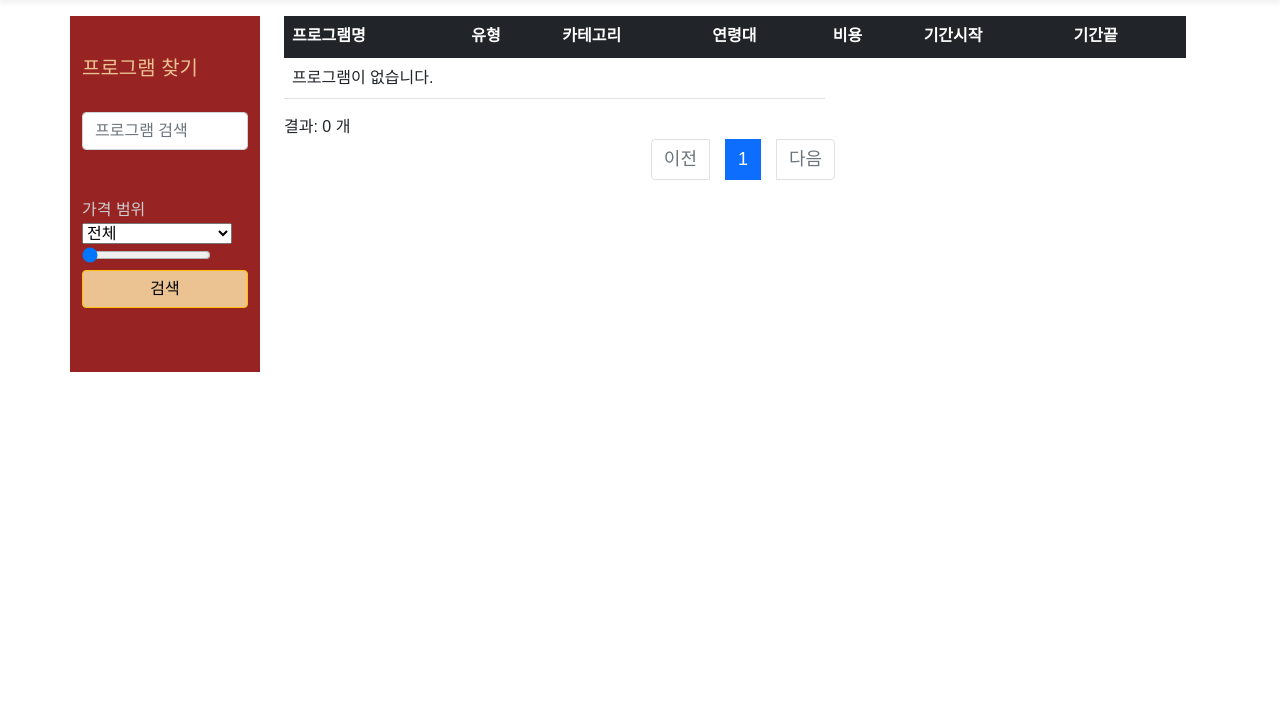
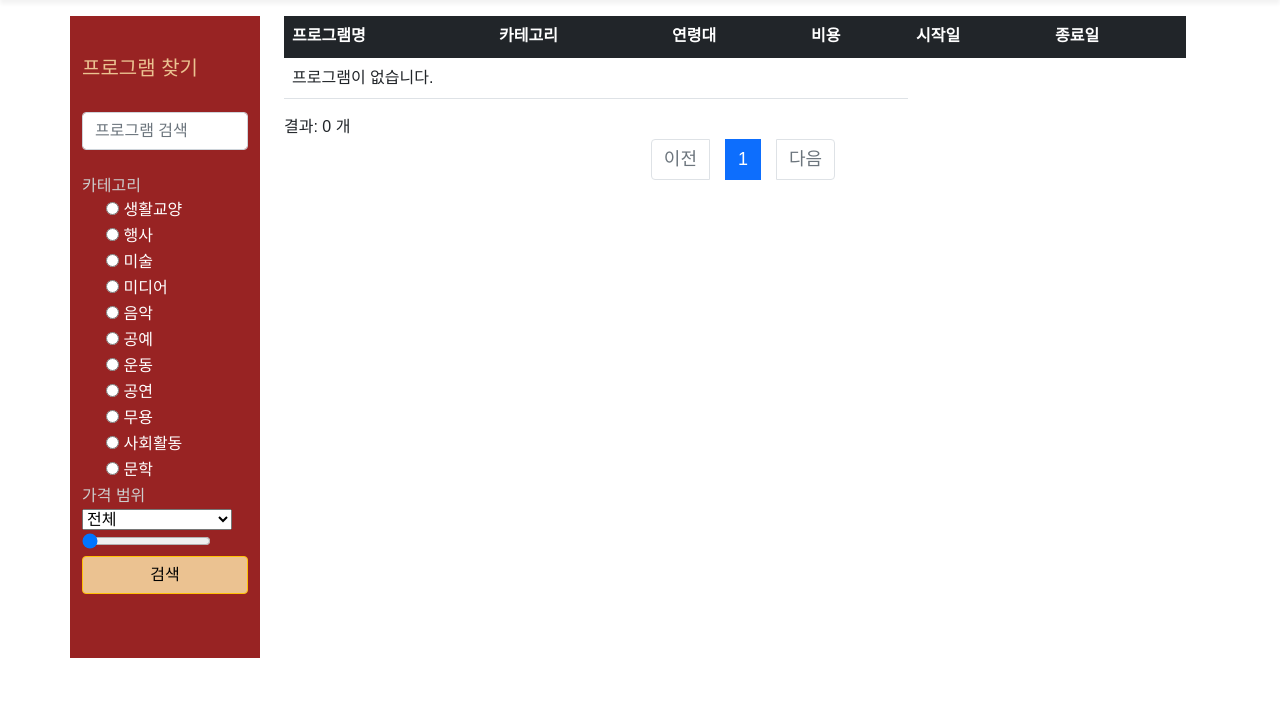
Before and after one commit to hwamminaa/manam, a Django app: page /program/search/ in a window 1280 px wide. Shown: the part 95-800 px from the top of the page. Run offline with Django 4.2, Linux system fonts and the light colour scheme; data that the repository does not hold is empty; some libraries are stand-ins or nearby versions; some web fonts are replaced.

Commit message:
라디오버튼까지 완료 08/26

```diff
--- a/templates/program/program_search.html
+++ b/templates/program/program_search.html
@@ -20,19 +20,56 @@
                   <input class="form-control" type="text" placeholder="프로그램 검색" aria-label="Search" name="b" value="{{b}}">
                   <br>
                   <!--카테고리필터-->
-                  {% for g in category_list %}
+                  <label for="customRange3" style="color: #CDCDCD">카테고리</label>
                   <div class="form-check form-check-inline">
-                      <input class="form-check-input" type="checkbox" id="inlineCheckbox3" name="f", value={{g}}>
-                      <class class="form-check-label" for="inlineCheckbox5" style="color: white">{{g}}</class>
+                      <input class="form-radio-input" type="radio" id="customRadio1" name="f", value="생활교양">
+                      <label class="form-radio-label" for="customRadio1" style="color: white">생활교양</label>
+                  </div>
+                  <div class="form-check form-check-inline">
+                      <input class="form-radio-input" type="radio" id="customRadio2" name="f", value="행사">
+                      <label class="form-radio-label" for="customRadio2" style="color: white">행사</label>
+                  </div>
+                  <div class="form-check form-check-inline">
+                      <input class="form-radio-input" type="radio" id="customRadio3" name="f", value="미술">
+                      <label class="form-radio-label" for="customRadio3" style="color: white">미술</label>
+                  </div>
+                  <div class="form-check form-check-inline">
+                      <input class="form-radio-input" type="radio" id="customRadio4" name="f", value="미디어">
+                      <label class="form-radio-label" for="customRadio4" style="color: white">미디어</label>
+                  </div>
+                  <div class="form-check form-check-inline">
+                      <input class="form-radio-input" type="radio" id="customRadio5" name="f", value="음악">
+                      <label class="form-radio-label" for="customRadio5" style="color: white">음악</label>
+                  </div>
+                  <div class="form-check form-check-inline">
+                      <input class="form-radio-input" type="radio" id="customRadio6" name="f", value="공예">
+                      <label class="form-radio-label" for="customRadio6" style="color: white">공예</label>
+                  </div>
+                  <div class="form-check form-check-inline">
+                      <input class="form-radio-input" type="radio" id="customRadio7" name="f", value="운동">
+                      <label class="form-radio-label" for="customRadio7" style="color: white">운동</label>
+                  </div>
+                  <div class="form-check form-check-inline">
+                      <input class="form-radio-input" type="radio" id="customRadio8" name="f", value="공연">
+                      <label class="form-radio-label" for="customRadio8" style="color: white">공연</label>
+                  </div>
+                  <div class="form-check form-check-inline">
+                      <input class="form-radio-input" type="radio" id="customRadio9" name="f", value="무용">
+                      <label class="form-radio-label" for="customRadio9" style="color: white">무용</label>
+                  </div>
+                  <div class="form-check form-check-inline">
+                      <input class="form-radio-input" type="radio" id="customRadio10" name="f", value="사회활동">
+                      <label class="form-radio-label" for="customRadio10" style="color: white">사회활동</label>
+                  </div>
+                  <div class="form-check form-check-inline">
+                      <input class="form-radio-input" type="radio" id="customRadio11" name="f", value="문학">
+                      <label class="form-radio-label" for="customRadio11" style="color: white">문학</label>
+                  </div>
 
-                  </div>
-                  {% endfor %}
-                  <br>
                   <!--가격필터-->
                   <div class="form-group">
                     <a href = "#" onclick= "event.stopPropagation()"></a>
                     <label for="customRange3" style="color: #CDCDCD">가격 범위</label>
-                    &nbsp;&nbsp;&nbsp;&nbsp;&nbsp;
                     <select source="[name=price]">
                       <option value="0">전체</option>
                       <option value="1">무료</option>
@@ -62,12 +99,11 @@
             <thead>
             <tr class="table-dark">
                 <th>프로그램명</th>
-                <th>유형</th>
                 <th>카테고리</th>
                 <th>연령대</th>
                 <th>비용</th>
-                <th>기간시작</th>
-                <th>기간끝</th>
+                <th>시작일</th>
+                <th>종료일</th>
             </tr>
             </thead>
             <tbody>
@@ -77,7 +113,6 @@
                 <td class="text-start">
                     <a href="{% url 'program:detail' program.id %}" style="text-decoration:none; color:black;">{{ program.name }}</a>
                 </td>
-                <td>{{ program.type }}</td>
                 <td>{{ program.category }}</td>
                 <td>{{ program.age }}</td>
                 <td>{{ program.price }}</td>
```
